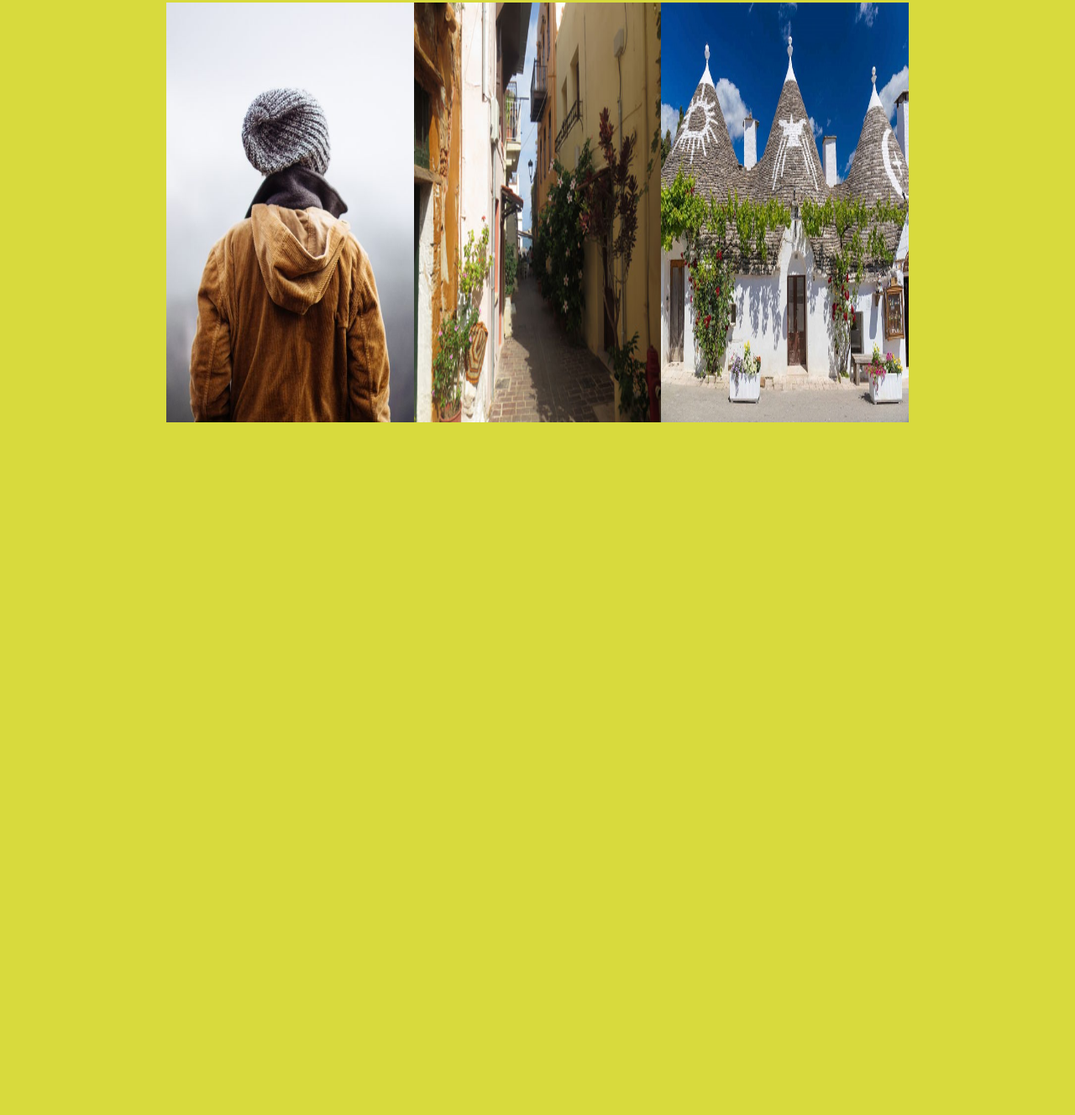
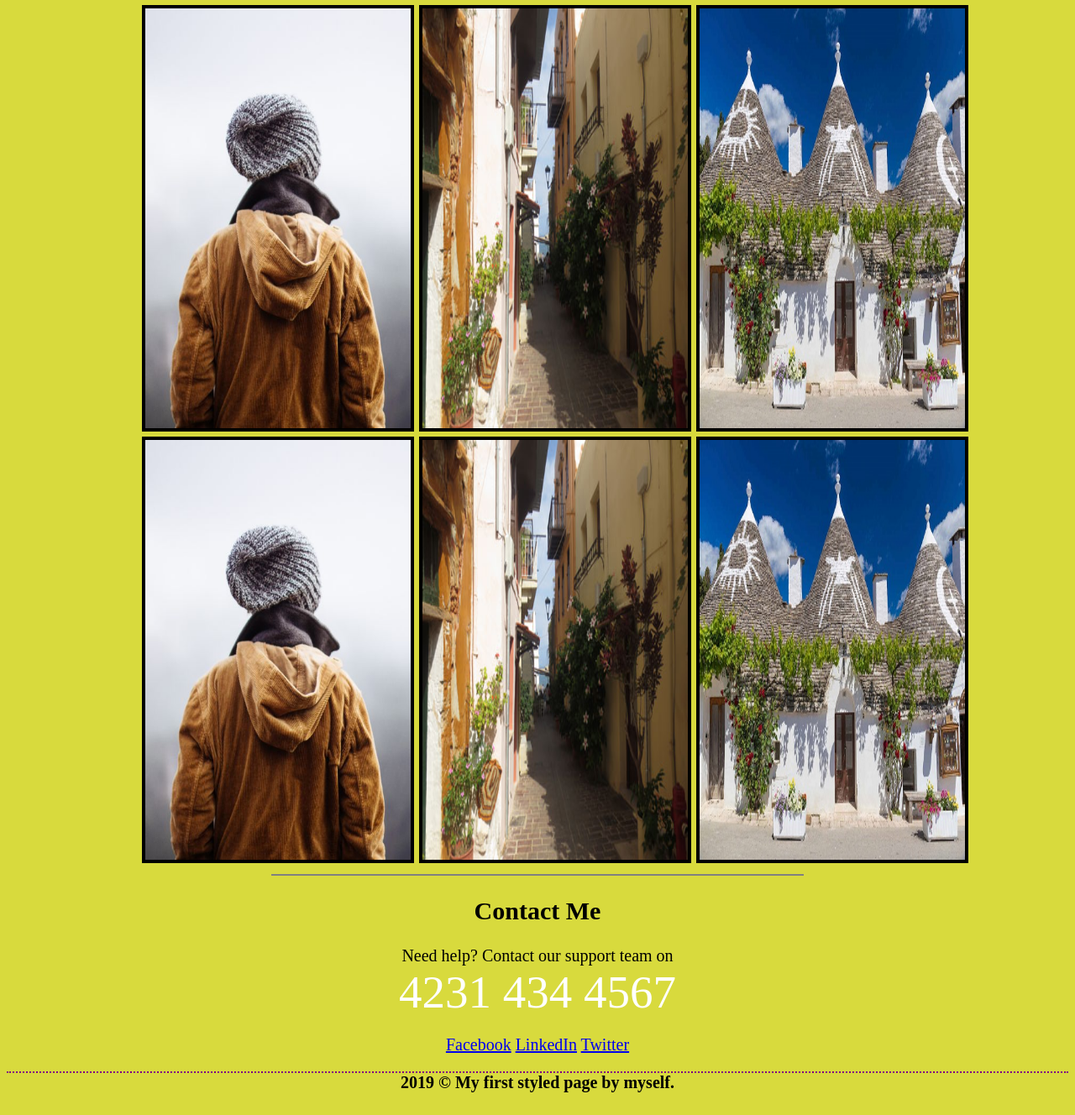
Before and after one commit to Cybersoft-LeThanhLiem/baitapCSS, a plain HTML site: page index.html in a window 1280 px wide. Shown: the part 1094-2422 px from the top of the page at 84% size. Before the commit the page ends 1605 px from the top, so only its background shows below. Drawn offline with Linux system fonts and the light colour scheme.

Commit message:
Add footer section.

```diff
--- a/css/style.css
+++ b/css/style.css
@@ -87,17 +87,49 @@ main hr {
 /* Gallery Section */
 
 #gallery {
-    width: 70%;
+    width: 75%;
     margin: 0 auto;
 }
 
 #gallery img {
     height: 500px;
     width: calc(100%/3);
+    margin: 3px 3px;
+    border: 4px solid black;
 }
 
-.gallery_row1 {
+.gallery_row1,
+.gallery_row2 {
     display: flex;
 }
 
 /* End: Gallery Section */
+
+/* Contact */
+
+#contact {
+    text-align: center;
+}
+
+.contact__help {
+    margin-bottom: 0;
+}
+
+.contact__number {
+    margin-top: 0;
+    margin-bottom: 20px;
+    font-size: 55px;
+    color: white;
+}
+
+.contact__hr {
+    width: 100%;
+    margin-top: 20px;
+    border-top: 2px dotted #800080;
+}
+
+#contact h4 {
+    margin-top: 0;
+}
+
+/* End: Contact */
--- a/index.html
+++ b/index.html
@@ -71,8 +71,21 @@
                 <img src="img/pic_trulli.jpg" alt="">
             </div>
             <div class="gallery_row2">
-
+                <img src="img/img_girl.jpg" alt="">
+                <img src="img/img_chania.jpg" alt="">
+                <img src="img/pic_trulli.jpg" alt="">
             </div>
+        </div>
+        <hr noshade>
+        <div id="contact">
+            <h2>Contact Me</h2>
+            <p class="contact__help">Need help? Contact our support team on</p>
+            <p class="contact__number">4231 434 4567</p>
+            <a href="https://www.facebook.com">Facebook</a>
+            <a href="https://www.linkedin.com">LinkedIn</a>
+            <a href="https://twitter.com">Twitter</a>
+            <div class="contact__hr"></div>
+            <h4>2019 © My first styled page by myself.</h4>
         </div>
     </main>
 </body>
```
